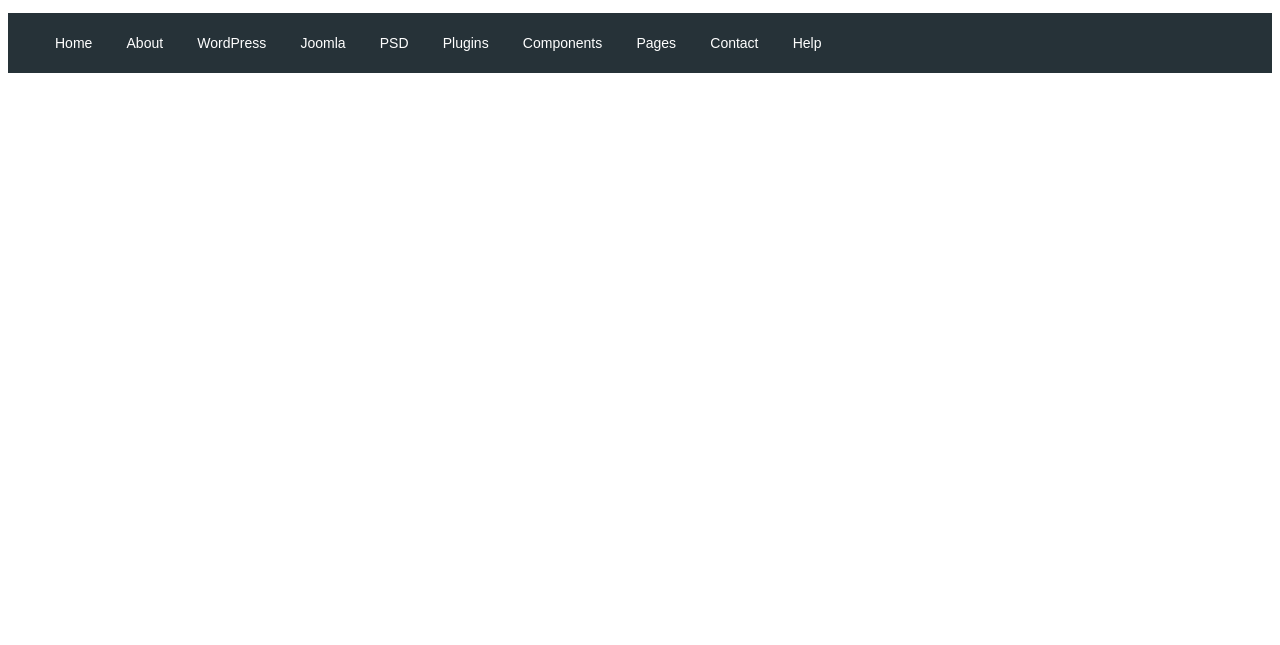
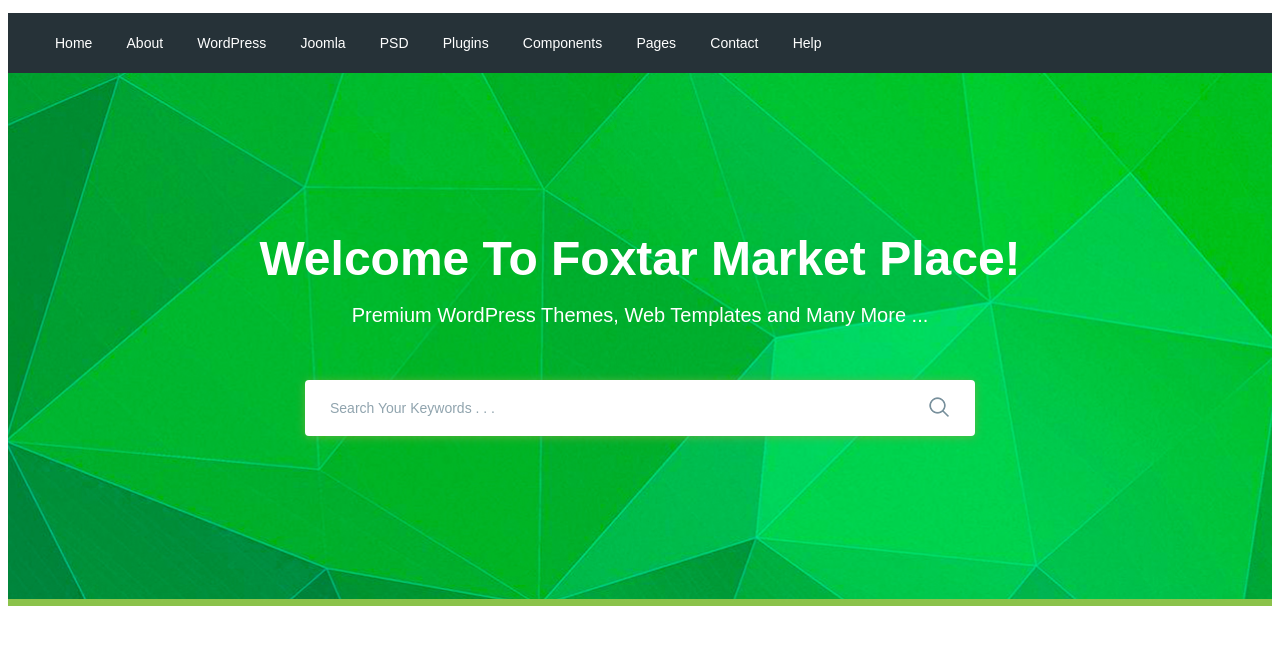
Before and after one commit to Xomcheg/moderno, a website: page app/index.html in a window 1280 px wide. Shown: the part 85-730 px from the top of the page. Drawn offline with nearby package versions, Linux system fonts and the light colour scheme; files that its build step writes are made by us from their sources.

Commit message:
added search section

```diff
--- a/app/index.html
+++ b/app/index.html
@@ -6,8 +6,8 @@
     <meta name="viewport" content="width=device-width, initial-scale=1.0">
     <meta http-equiv="X-UA-Compatible" content="ie=edge">
     <title>Document</title>
-    <link href="https://fonts.googleapis.com/css?family=Roboto&display=swap" rel="stylesheet"
-    <link rel="stylesheet" href="css/libs.min.css">
+    <link href="https://fonts.googleapis.com/css?family=Roboto&display=swap" rel="stylesheet" <link rel="stylesheet"
+        href="css/libs.min.css">
     <link rel="stylesheet" href="css/style.min.css">
 </head>
 
@@ -37,9 +37,6 @@
                     </div>
                 </div>
             </div>
-
-
-
         </div>
         <div class="header__menu">
             <div class="container">
@@ -99,11 +96,30 @@
                 </nav>
             </div>
         </div>
+    </header>
+
+    <section class="search" style="background-image: url(../images/search-bg.jpg)">
+        <div class="container">
+            <div class="search__inner">
+                <div class="search__inner-title">
+                    Welcome To Foxtar Market Place!
+                </div>
+                <div class="search__inner-text">
+                    Premium WordPress Themes, Web Templates and Many More ...
+                </div>
+                <div class="search__inner-form">
+                    <form>
+                        <input type="text" placeholder="Search Your Keywords . . ." required>
+                        <button type="submit">
+                            <img src="images/icons/search.png" alt="">
+                        </button>
+                    </form>
+                </div>
+            </div>
+        </div>
+    </section>
 
 
-
-
-    </header>
     <script src="https://ajax.googleapis.com/ajax/libs/jquery/3.4.1/jquery.min.js"></script>
     <script src="js/libs.min.js"></script>
     <script src="js/main.min.js"></script>
--- a/app/scss/style.scss
+++ b/app/scss/style.scss
@@ -49,3 +49,58 @@
         font-size: 14px;
     }
 }
+.search{
+    background-repeat: no-repeat;
+    background-size: cover;
+    background-position: center;
+    min-height: 533px;
+}
+.search__inner {
+    padding: 155px 0 100px;
+    color: #fff;
+    text-align: center;
+    &-title{
+        margin-bottom: 10px;
+        font-size: 48px;
+        font-weight: 700;
+        line-height: 62px;
+    }
+    &-text{
+        margin-bottom: 50px;
+        font-size: 20px;
+        font-weight: 500;
+        line-height: 30px;
+    }
+    &-form{
+        max-width: 670px;
+        margin: 0 auto;
+        position: relative;
+        input {
+            display: block;
+            width: 100%;
+            box-shadow: 0px 1px 10px 0px rgba(124, 178, 64, 0.75);
+            border-radius: 4px;
+            height: 56px;
+            border: none;
+            font-size: 14px;
+            font-weight: 500;
+            padding-left: 25px;
+            padding-right: 60px;
+            &:focus{
+                border: 1px solid $green;
+            }
+            &::placeholder{
+                color: #90a4ae;
+                font-weight: 500;
+            }
+        }
+        button {
+            position: absolute;
+            border: none;
+            background-color: transparent;
+            right: 20px;
+            top: 16px;
+
+        }
+    }
+}
```
Also changed, not shown: app/images/icons/search.png (added), app/images/icons/search.svg (added), app/images/search-bg.jpg (added).
